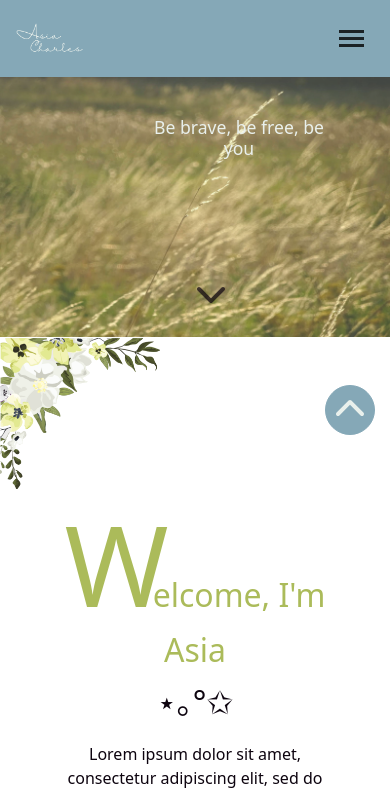
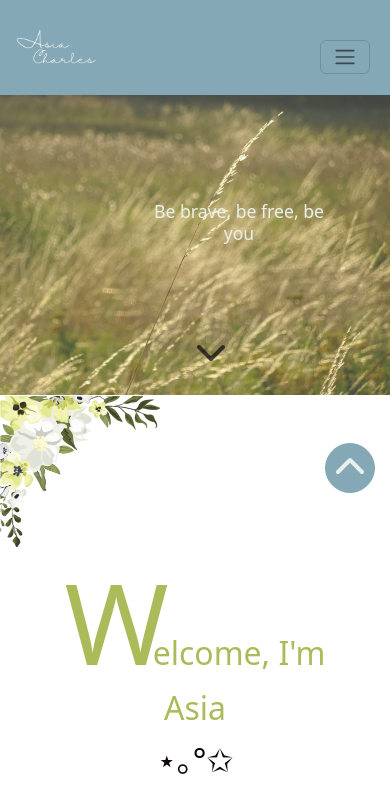
Before and after one commit to NicoleTM17/Asia-Charles-Website, a React (Create React App) app: page / in a window 390 px wide. Shown: the top 794 px of the page. Built offline with nearby package versions, Linux system fonts and the light colour scheme.

Commit message:
added bootstrap navbar. Also adjusted height of carousel and other changes across components

```diff
--- a/src/App.js
+++ b/src/App.js
@@ -9,7 +9,7 @@ import { faChevronUp } from '@fortawesome/free-solid-svg-icons';
 import { faInstagram } from '@fortawesome/free-brands-svg-icons';
 import { faYoutube } from '@fortawesome/free-brands-svg-icons';
 
-import Navbar from './components/Navbar.js';
+import NavbarElements from './components/Navbar.js';
 import Banner from './components/Banner.js';
 import About from './components/About.js';
 import Services from './components/Services.js';
@@ -26,7 +26,7 @@ library.add(faYoutube);
 function App() {
   return (
     <div className="wrapper">
-      <Navbar/>
+      <NavbarElements/>
       <Banner/>
       <About/>
       <Services/>
--- a/src/components/About.js
+++ b/src/components/About.js
@@ -10,8 +10,8 @@ function About(){
   return(
     <div id='about'>
 
-      <div className='chevron-container' style={{position:'sticky', top: 10}}>
-        <Link className='chevron-up sticky' to='#home' smooth><FontAwesomeIcon icon={faChevronUp}/></Link>
+      <div className='chevron-btn-container'>
+        <Link className='chevron-btn' to='#home' smooth><FontAwesomeIcon icon={faChevronUp}/></Link>
       </div>
 
       <div className='about-me'>
--- a/src/components/Menu.js
+++ b/src/components/Menu.js
@@ -12,6 +12,3 @@ function Menu( {isOpen, onClick} ) {
     </div>
   )
 };
-
-
-export default Menu;
--- a/src/components/Navbar.js
+++ b/src/components/Navbar.js
@@ -1,74 +1,48 @@
-import { useState, useEffect } from 'react';
-import { HashLink as Link } from 'react-router-hash-link';
+// import { HashLink as Link } from 'react-router-hash-link';
+import Nav from 'react-bootstrap/Nav';
+import Navbar  from 'react-bootstrap/Navbar';
+import { useState } from 'react';
 
 import '../styles/Navbar.css';
-import Menu from './Menu.js';
 
 
-function Navbar(){
+function NavbarElements(){
 
-    const [isMobile, setIsMobile] = useState(false);
-    const [menuOpen, setMenuOpen] = useState(false);
+  const [expanded, setExpanded] = useState(false);
 
-    const handleMenuClick = () => {
-      setMenuOpen(!menuOpen);
-    }
+  const handleToggle = () => {
+    setExpanded(!expanded);
+  }
 
-    useEffect(() => {
-      const handleResize = () => {
-        setIsMobile(window.innerWidth <= 540);
-      };
-
-      handleResize();
-      window.addEventListener('resize', handleResize);
-
-      return () => {
-        window.removeEventListener('resize', handleResize);
-      };
-    }, []);
-
+  // const screenSize = window.innerWidth;
 
   return(
-    <div id ='home' className='nav-bar'>
-      <img className='logo' src='images/logo.png' alt='logo'/>
-      {isMobile ? (
-        <Menu isOpen={menuOpen} onClick={handleMenuClick} />
-      ) : (
-        <ul className='links'>
-          <li className='link' style={{textDecoration: 'underline', textUnderlineOffset: 3}}>Home</li>
-          <Link to='#about' style={{textDecoration: 'none'}} smooth><li className='link'>About</li></Link>
-          <Link to='#services' style={{textDecoration: 'none'}} smooth><li className='link'>Services</li></Link>
-          <Link to='#reviews' style={{textDecoration: 'none'}} smooth><li className='link'>Reviews</li></Link>
-          <Link to='#contact' style={{textDecoration: 'none'}} smooth><li className='link space'>Contact me</li></Link>
-        </ul>
-      )}
-      {isMobile && menuOpen && (
-        <div className="mobile-links">
-          <ul>
-            {/* <li className='link'>Home</li> */}
-            <Link to='#about' style={{textDecoration: 'none'}} smooth><li className='link'>About</li></Link>
-            <Link to='#services' style={{textDecoration: 'none'}} smooth><li className='link'>Services</li></Link>
-            <Link to='#reviews' style={{textDecoration: 'none'}} smooth><li className='link'>Reviews</li></Link>
-            <Link to='#contact' style={{textDecoration: 'none'}} smooth><li className='link space'>Contact me</li></Link>
-          </ul>
+    <div id='home' className='nav-bar'>
+      <Navbar expand="md" expanded={expanded} onToggle={handleToggle}>
+        <Navbar.Brand href="#home">
+          <img
+            src="images/logo.png"
+            className="d-inline-block align-top logo"
+            alt="logo"
+          />
+        </Navbar.Brand>
+
+        <div className='ml-auto'>
+          <Navbar.Toggle aria-controls="responsive-navbar-nav"/>
         </div>
-      )}
+
+        <Navbar.Collapse id="responsive-navbar-nav" className='justify-content-end'>
+          <Nav className='links ml-auto'>
+            <Nav.Link className='link' style={{textDecoration: 'underline', textUnderlineOffset: 3}} href="#home">Home</Nav.Link>
+            <Nav.Link className='link' href="#about">About</Nav.Link>
+            <Nav.Link className='link' href="#services">Services</Nav.Link>
+            <Nav.Link className='link' href="#reviews">Reviews</Nav.Link>
+            <Nav.Link className='link' href="#contact">Contact</Nav.Link>
+          </Nav>
+        </Navbar.Collapse>
+      </Navbar>
     </div>
   );
 }
 
-export default Navbar;
-
-
-
- // OLD CODE FOR MAKING STICKY NAVBAR:
-    // const [isSticky, setIsSticky] = useState(false);
-
-    // useEffect(() => {
-    //   const handleScroll = () => {
-    //     setIsSticky(window.scrollY > 200)
-    //     // console.log(window.scrollY);
-    //   }
-    //   window.addEventListener('scroll', handleScroll);
-    //   return () => window.removeEventListener('scroll', handleScroll);
-    // });
+export default NavbarElements;
--- a/src/components/Reviews.js
+++ b/src/components/Reviews.js
@@ -16,8 +16,8 @@ function Reviews(){
     <div id='reviews' style={{backgroundImage: 'linear-gradient(rgba(255,255,255,0.3),rgba(255,255,255,0.3)), url(https://images.unsplash.com/photo-1604251405903-b8c4e83cdf7c?ixlib=rb-4.0.3&ixid=M3wxMjA3fDB8MHxwaG90by1wYWdlfHx8fGVufDB8fHx8fA%3D%3D&auto=format&fit=crop&w=1188&q=80)', backgroundSize: 'cover', backgroundRepeat: 'no-repeat'}}>
 
       <div className='my-reviews'>
-        {reviews.map((review) => (
-          <div className='review-section' >
+        {reviews.map((review, index) => (
+          <div className='review-section' key={index} >
             <p className='review-txt' dangerouslySetInnerHTML={{ __html: review.text }}/>
             <p className='author' dangerouslySetInnerHTML={{ __html: review.author }}/>
           </div>
--- a/src/styles/About.css
+++ b/src/styles/About.css
@@ -67,11 +67,13 @@
 
 /* STICKY */
 
-.chevron-container{
+.chevron-btn-container{
   padding-top: 3em;
 }
 
-.chevron-up{
+.chevron-btn{
+  position: sticky;
+  top: 10px;
   float: right;
   margin-right: 15px;
   /* margin-top: 10px; */
@@ -83,9 +85,8 @@
   padding: 0px 8px;
   cursor: pointer;
   transition: 200ms ease-in-out;
-  z-index: 1;
 }
 
-.chevron-up:hover{
+.chevron-btn:hover{
   opacity: 0.8;
 }
--- a/src/styles/Banner.css
+++ b/src/styles/Banner.css
@@ -5,6 +5,11 @@
 .carousel-container {
   max-height: 50%;
 }
+
+.carousel .carousel-item img {
+  height: 750px;
+}
+
 
 .slogan{
   font-size: 3.8em;
@@ -17,7 +22,7 @@
 
 .carousel-slogan{
   position: absolute;
-  bottom: 8.5em;
+  bottom: 7em;
   left: 5em;
   z-index: 1;
   color: var(--off-white-color);
@@ -29,7 +34,7 @@
 
 .chevron-down{
   position: absolute;
-  bottom: 4em;
+  bottom: 1em;
   text-align: center;
   font-size: 4em;
   z-index: 1;
--- a/src/styles/Navbar.css
+++ b/src/styles/Navbar.css
@@ -3,34 +3,21 @@
   /* background-color: #D6E8DB; */
   /* background-color: #EBEAE9; */
   background-color: var(--nav-color);
-  display: flex;
-  justify-content: space-between;
-  align-items: center;
   padding: 1em;
   width: 100%;
 }
 
 .logo {
-  width: 9%;
-  /* color: white; */
-}
-
-.links {
-  list-style-type: none;
-  display: flex;
-  align-items: center;
-  margin: 0;
-  padding: 0;
+  width: 25%;
 }
 
 .link {
-  margin-left: 1em;
+  margin-left: 2em;
   color: var(--off-white-color);
-  /* color: black; */
   font-weight: 300;
   font-size: 1em;
   padding: 0.5em 1em;
-  /* box-sizing: border-box; */
+  text-decoration: none;
   border-radius: 3px;
   cursor: pointer;
   transition: 200ms ease-in-out;
@@ -38,14 +25,27 @@
 
 .link:hover {
   background-color: #70919f;
+  color: var(--off-white-color);
+}
+
+.navbar-nav .nav-link.active{
+  color: var(--off-white-color);
 }
 
 .space {
   margin-right: 1.5em;
 }
 
-/* .sticky{
+.navbar-toggler{
   position: fixed;
-  top: 0;
-  width: 100%;
-} */
+  top: 2em;
+  right: 1em;
+}
+
+.navbar-toggler-icon{
+  font-size: 1rem;
+}
+
+.navbar-toggler:focus{
+  border: 2px solid rgba(255, 255, 255, 0.2);
+}
--- a/src/styles/Responsive.css
+++ b/src/styles/Responsive.css
@@ -16,13 +16,16 @@
 
   /* NAVBAR STYLING */
 
-  .logo{
+  /* .logo{
     width: 20%;
   }
 
   .link{
     font-size: 0.6em;
-    list-style-type: none;
+  } */
+
+  .links{
+    justify-content: end;
   }
 
   /* BANNER STYLING */
@@ -35,6 +38,10 @@
     top: 0em;
     text-align: center;
     font-size: 2em;
+  }
+
+  .carousel .carousel-item img {
+    height: 300px;
   }
 
   /* ABOUT STYLING */
@@ -60,7 +67,6 @@
 
   .about-collage{
     display: block;
-    margin-left: -3em;
   }
 
   .collage-one{
@@ -101,6 +107,10 @@
     line-height: 1;
   }
 
+  .outcome{
+    font-size: 0.8em;
+  }
+
   .lesson-outcomes{
     margin-top: 2em;
   }
@@ -117,10 +127,10 @@
     margin-left: -5em;
   }
 
-  .review-section{
+  /* .review-section{
     margin-top: 4em;
     width: 400px;
-  }
+  } */
 
   /* CONTACT STYLING */
 
```
